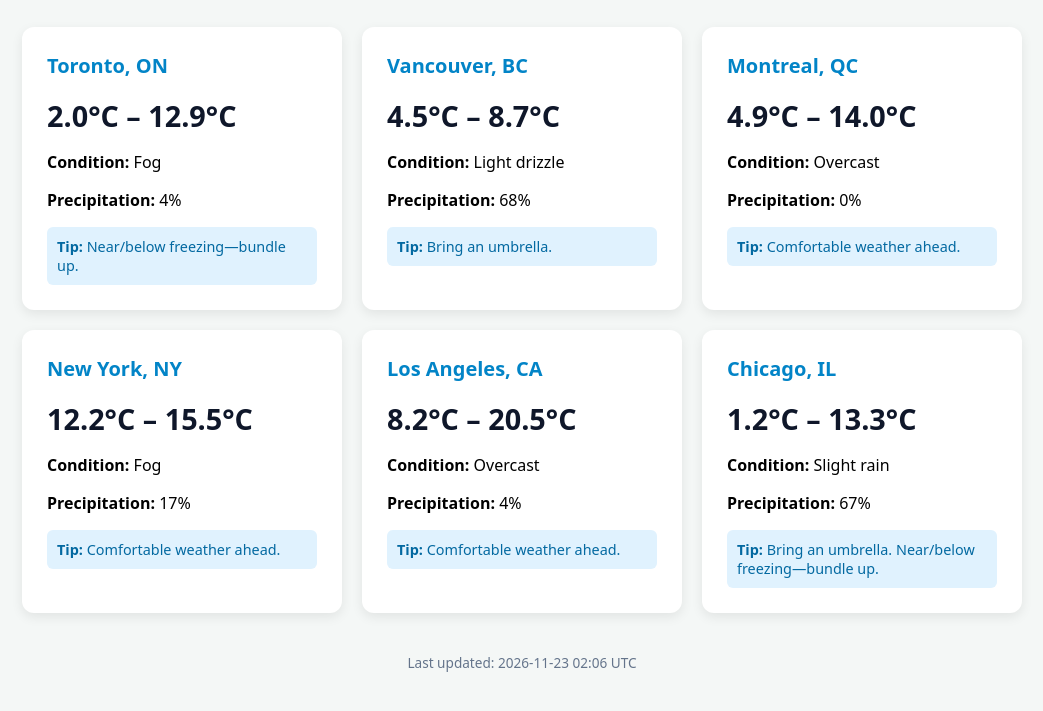
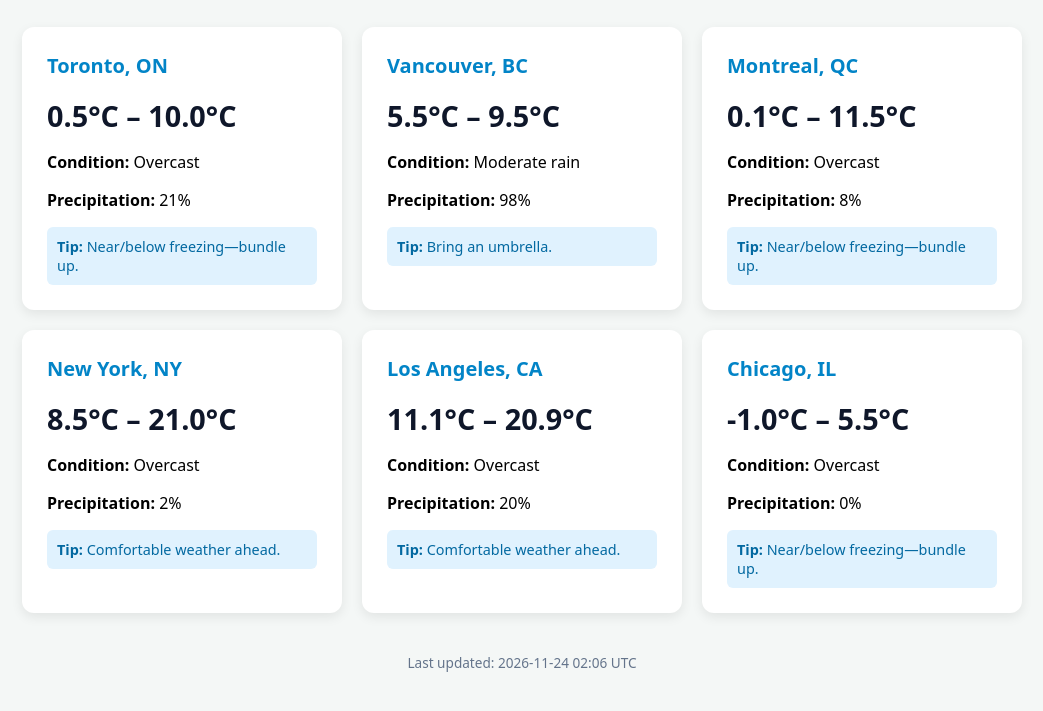
Before and after one commit to cpcsonline-Kol/daily-weather-agent, a plain HTML site: page index.html in a window 1280 px wide. Shown: the part 107-818 px from the top of the page, without its empty margins (118-1161 px from the left). Drawn offline with Linux system fonts and the light colour scheme.

Commit message:
Update daily weather UI

```diff
--- a/index.html
+++ b/index.html
@@ -21,53 +21,53 @@ h1 { text-align: center; color: #1e293b; margin-bottom: 30px; }
 
         <div class="card">
             <h2>Toronto, ON</h2>
-            <div class="temp">2.0°C – 12.9°C</div>
-            <p><strong>Condition:</strong> Fog</p>
-            <p><strong>Precipitation:</strong> 4%</p>
+            <div class="temp">0.5°C – 10.0°C</div>
+            <p><strong>Condition:</strong> Overcast</p>
+            <p><strong>Precipitation:</strong> 21%</p>
             <div class="advice"><strong>Tip:</strong> Near/below freezing—bundle up.</div>
         </div>
 
         <div class="card">
             <h2>Vancouver, BC</h2>
-            <div class="temp">4.5°C – 8.7°C</div>
-            <p><strong>Condition:</strong> Light drizzle</p>
-            <p><strong>Precipitation:</strong> 68%</p>
+            <div class="temp">5.5°C – 9.5°C</div>
+            <p><strong>Condition:</strong> Moderate rain</p>
+            <p><strong>Precipitation:</strong> 98%</p>
             <div class="advice"><strong>Tip:</strong> Bring an umbrella.</div>
         </div>
 
         <div class="card">
             <h2>Montreal, QC</h2>
-            <div class="temp">4.9°C – 14.0°C</div>
+            <div class="temp">0.1°C – 11.5°C</div>
             <p><strong>Condition:</strong> Overcast</p>
-            <p><strong>Precipitation:</strong> 0%</p>
-            <div class="advice"><strong>Tip:</strong> Comfortable weather ahead.</div>
+            <p><strong>Precipitation:</strong> 8%</p>
+            <div class="advice"><strong>Tip:</strong> Near/below freezing—bundle up.</div>
         </div>
 
         <div class="card">
             <h2>New York, NY</h2>
-            <div class="temp">12.2°C – 15.5°C</div>
-            <p><strong>Condition:</strong> Fog</p>
-            <p><strong>Precipitation:</strong> 17%</p>
+            <div class="temp">8.5°C – 21.0°C</div>
+            <p><strong>Condition:</strong> Overcast</p>
+            <p><strong>Precipitation:</strong> 2%</p>
             <div class="advice"><strong>Tip:</strong> Comfortable weather ahead.</div>
         </div>
 
         <div class="card">
             <h2>Los Angeles, CA</h2>
-            <div class="temp">8.2°C – 20.5°C</div>
+            <div class="temp">11.1°C – 20.9°C</div>
             <p><strong>Condition:</strong> Overcast</p>
-            <p><strong>Precipitation:</strong> 4%</p>
+            <p><strong>Precipitation:</strong> 20%</p>
             <div class="advice"><strong>Tip:</strong> Comfortable weather ahead.</div>
         </div>
 
         <div class="card">
             <h2>Chicago, IL</h2>
-            <div class="temp">1.2°C – 13.3°C</div>
-            <p><strong>Condition:</strong> Slight rain</p>
-            <p><strong>Precipitation:</strong> 67%</p>
-            <div class="advice"><strong>Tip:</strong> Bring an umbrella. Near/below freezing—bundle up.</div>
+            <div class="temp">-1.0°C – 5.5°C</div>
+            <p><strong>Condition:</strong> Overcast</p>
+            <p><strong>Precipitation:</strong> 0%</p>
+            <div class="advice"><strong>Tip:</strong> Near/below freezing—bundle up.</div>
         </div>
 
 </div>
-<div class="meta">Last updated: 2026-11-23 02:06 UTC</div>
+<div class="meta">Last updated: 2026-11-24 02:06 UTC</div>
 </body>
 </html>
```
